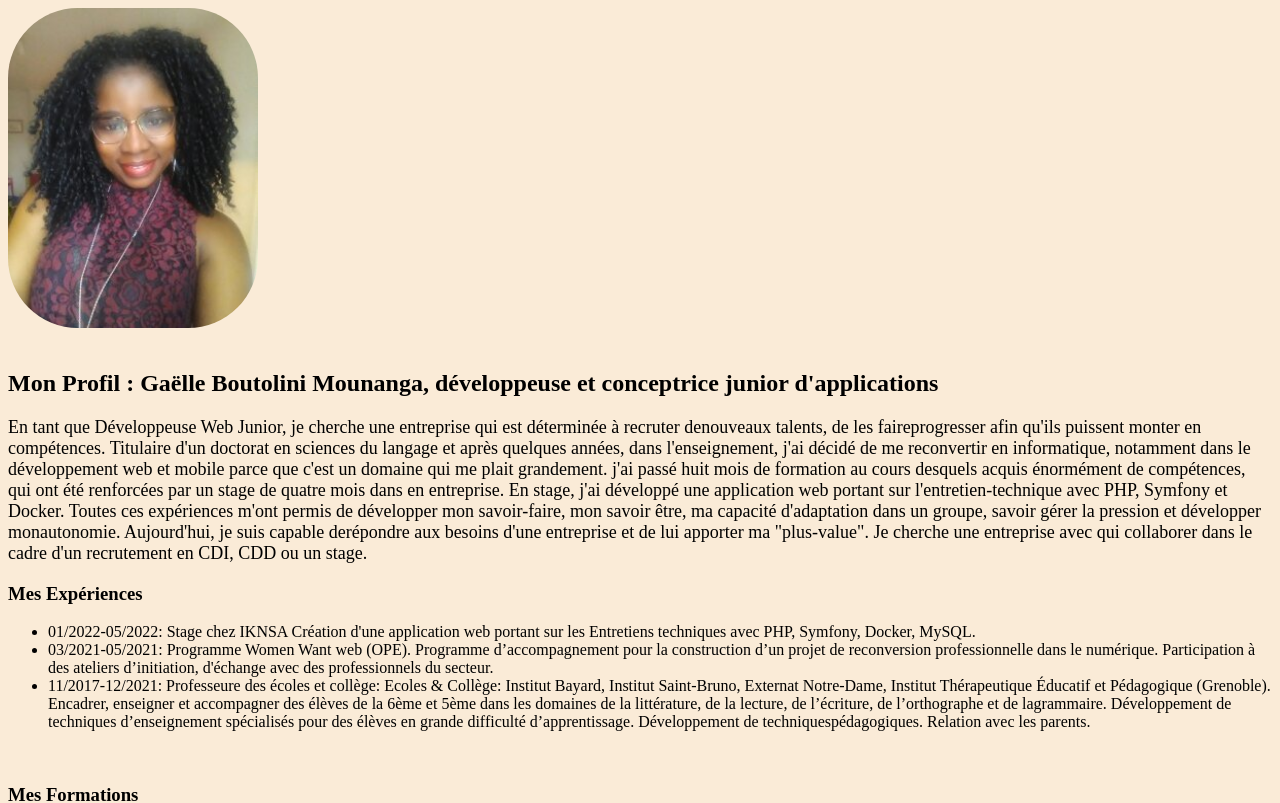
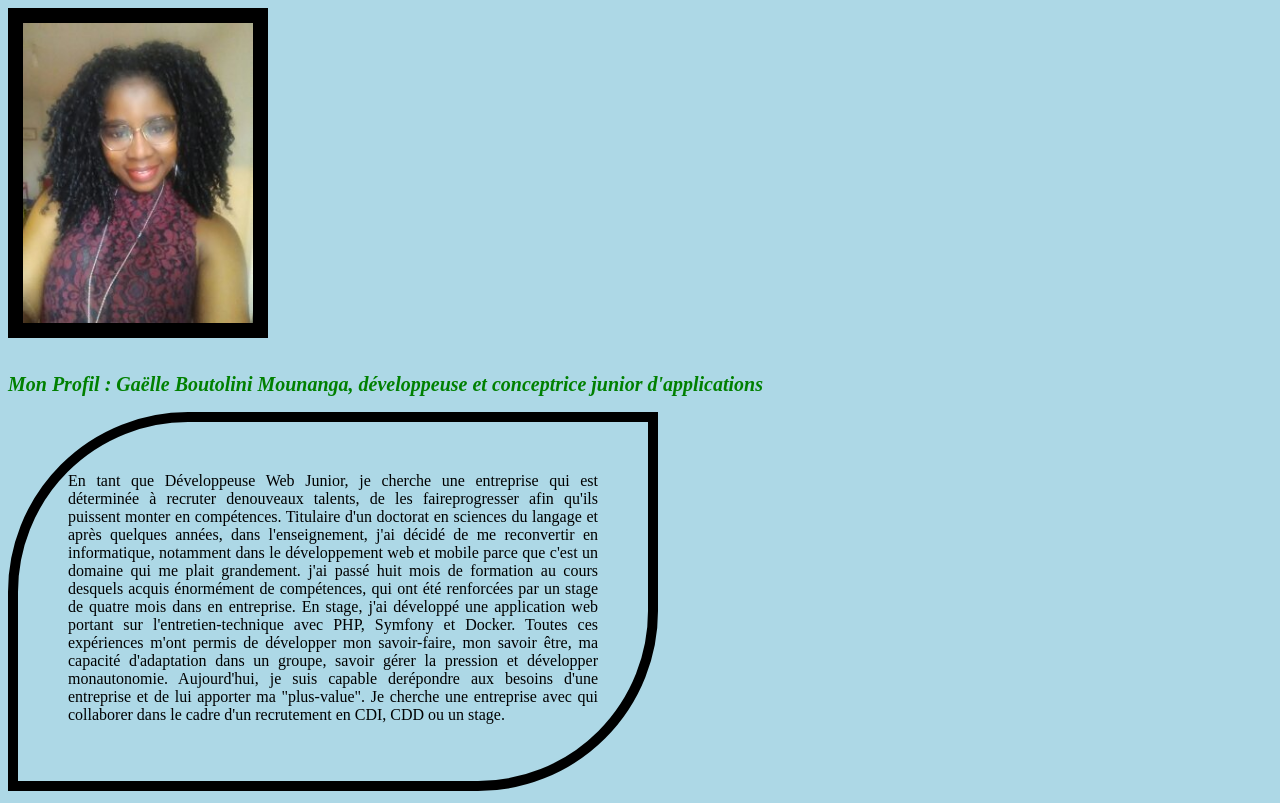
Before and after one commit to GaelleBoutolini/HTML, a plain HTML site: page index.html in a window 1280 px wide. Shown: the top 803 px of the page. Drawn offline with Linux system fonts and the light colour scheme.

Commit message:
Amélioration du style des contenus

```diff
--- a/style.css
+++ b/style.css
@@ -1,28 +1,48 @@
- h2 {
+ h1 {
     font-style: italic;
     font-size: 20px;
     color: green;
+    font-family: 'Times New Roman', Times, serif;
+ }
+ h3 {
+    font-style: italic;
+    font-size: 18px;
+    color: green;
+ }
+ p{
+   width: 530px;
+   height: 259px;
+   border: solid 10px;
+   text-align:justify;
+   border-radius: 180px 0 180px 0;
+   font-size: 16px;
+   padding: 50px;
+
+ }
+ ul{
+   width: 500px;
+   height: 209px;
+   border: solid 10px;
+   text-align:justify;
+   border-radius: 100px 0 100px 0;
+   font-size: 16px;
+   padding: 50px;
+   font-weight:100px;
+   padding-left: 20px;
+
  }
 
  body{
-    background-color:antiquewhite;
+    background-color: lightblue;
+ }
+
+ header{
+   width: 230px;
+   height: 300px;
+   border: solid 15px;
  }
 
  img{
-    width: 250px;
-    height: 320px;
-    border-radius: 70px;
+   width: 230px;
+   height: 300px;
  }
- fieldset{
-    background-color:bisque;
-    border-radius: 60px;
- }
-
- p{
-    font-size: 18px;
- }
-
- ol{
-    font-size: 18px;
-    font-family: 'Times New Roman', Times, serif;
- }
```
